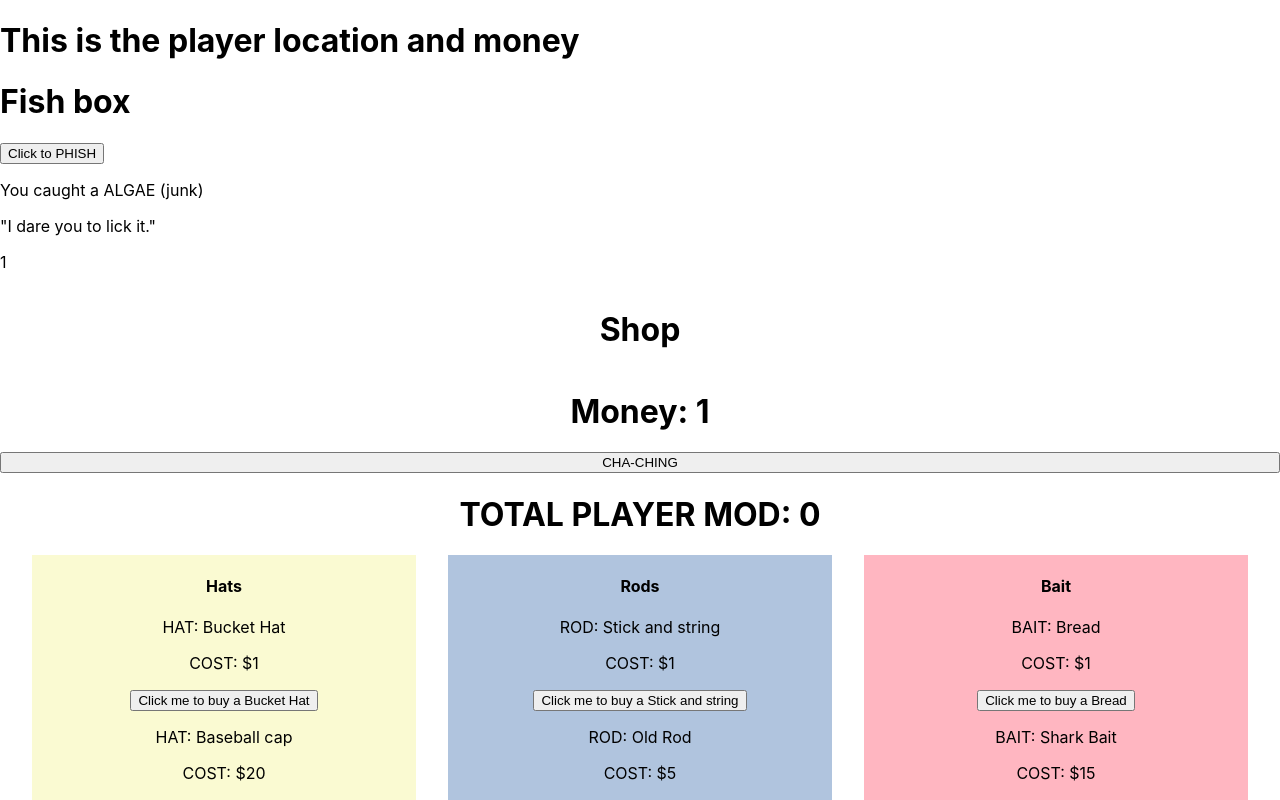
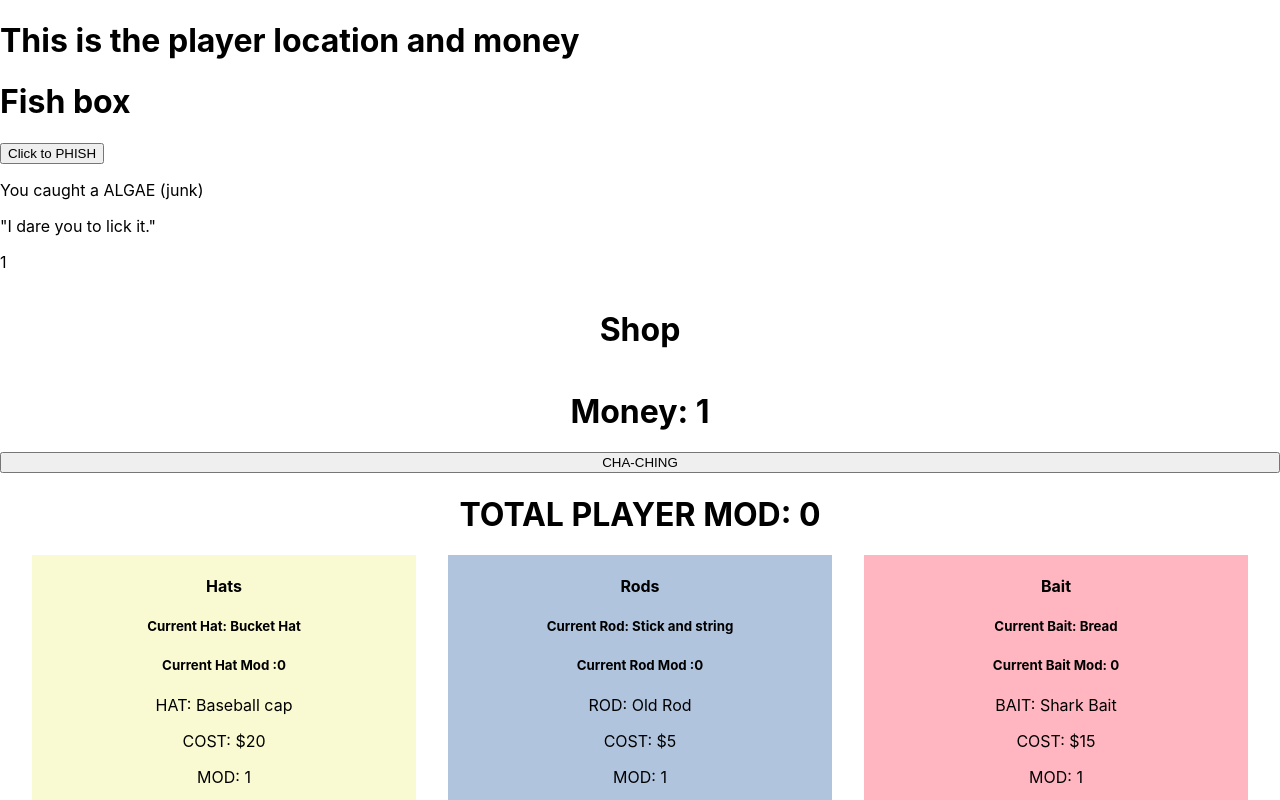
Before and after one commit to chilly-biscuits/phishing-4-phun, a React (Create React App) app: page / in a window 1280 px wide. Both pictures are taken after typing "Sample" into the empty fields and a click on the button "Submit". Shown: the top 800 px of the page. Built offline with nearby package versions, Linux system fonts and the light colour scheme.

Commit message:
active items no longer show up in shop

```diff
--- a/src/App.js
+++ b/src/App.js
@@ -32,7 +32,7 @@ const App = () => {
         <>
           <PlayerContainer />
           <CurrentFishBox dispatch={dispatch} store={store}/>
-          <UpgradeStore store={store} dispatch={dispatch} />/>
+          <UpgradeStore store={store} dispatch={dispatch} />
           <PlayerInventory />
         </>:
         <FirstLoad store={store} dispatch={dispatch} setHasName={setHasName}/>
--- a/src/components/UpgradeStore.js
+++ b/src/components/UpgradeStore.js
@@ -29,6 +29,56 @@ const UpgradeStore = ({store, dispatch}) => {
         [hatId, rodId, baitId, dispatch]
     )
 
+    const shopRenderHats = (hat, index) => {
+        if (hat.id !== parseInt(hatId)) {
+            return (
+                <div key={index}>
+                    <p>HAT: {hat.name}</p>
+                    <p>COST: ${hat.cost}</p>
+                    <p>MOD: {hat.modifier}</p>
+                    <button onClick={(event) => {
+                        handleHat(event, dispatch);
+                        handleCost(event, hats, dispatch);
+                    }}
+                        value={hat.id} disabled={correctFinances(hats, hat.id, store)}>Click me to buy a {hat.name}</button>
+                </div>
+            )
+        }
+    }
+
+    const shopRenderRods = (rod, index) => {
+        if (rod.id !== parseInt(rodId)) {
+            return (
+                <div key={index}>
+                    <p>ROD: {rod.name}</p>
+                    <p>COST: ${rod.cost}</p>
+                    <p>MOD: {rod.modifier}</p>
+                    <button onClick={(event) => {
+                        handleRod(event, dispatch);
+                        handleCost(event, rods, dispatch);
+                    }}
+                        value={rod.id} disabled={correctFinances(rods, rod.id, store)}>Click me to buy a {rod.name}</button>
+                </div>
+            )
+        }
+    }
+
+    const shopRenderBaits = (bait, index) => {
+        if (bait.id !== parseInt(baitId)) {
+            return (
+                <div key={index}>
+                    <p>BAIT: {bait.name}</p>
+                    <p>COST: ${bait.cost}</p>
+                    <p>MOD: {bait.modifier}</p>
+                    <button onClick={(event) => {
+                        handleBait(event, dispatch);
+                        handleCost(event, baits, dispatch);
+                    }}
+                        value={bait.id} disabled={correctFinances(baits, bait.id, store)}>Click me to buy a {bait.name}</button>
+                </div>
+            )
+        }
+    }
 
     return(
         <div className="shop">
@@ -41,58 +91,31 @@ const UpgradeStore = ({store, dispatch}) => {
         <div className="shop-container">
             <div className="shop-hats">
                 <h4>Hats</h4>
+                <h5>Current Hat: {findName(hats, hatId)}</h5>
+                <h5>Current Hat Mod :{findMod(hats, hatId)}</h5>
                 {hats.map((hat, index) =>
-                    <div key={index}>
-                        <p>HAT: {hat.name}</p>
-                        <p>COST: ${hat.cost}</p>
-                        <button onClick={(event) => {
-                            handleHat(event, dispatch);
-                            handleCost(event, hats, dispatch);
-                        }}
-                            value={hat.id} disabled={correctFinances(hats, hat.id, store)}>Click me to buy a {hat.name}</button>
-                    </div>
+                    shopRenderHats(hat, index)
                 )}
-                <p>Current Hat: {findName(hats, hatId)}</p>
-                <p>Current Hat Mod :{findMod(hats, hatId)}</p>
             </div>
 
             <div className="shop-rods">
                 <h4>Rods</h4>
+                <h5>Current Rod: {findName(rods, rodId)}</h5>
+                <h5>Current Rod Mod :{findMod(rods, rodId)}</h5>
                 {rods.map((rod, index) =>
-                    <div key={index}>
-                        <p>ROD: {rod.name}</p>
-                        <p>COST: ${rod.cost}</p>
-                        <button onClick={(event) => {
-                            handleRod(event, dispatch);
-                            handleCost(event, rods, dispatch);
-                        }}
-                            value={rod.id} disabled={correctFinances(rods, rod.id, store)}>Click me to buy a {rod.name}</button>
-                    </div>
+                    shopRenderRods(rod, index)
                 )}
-                <p>Current Rod: {findName(rods, rodId)}</p>
-                <p>Current Rod Mod :{findMod(rods, rodId)}</p>
             </div>
 
             <div className="shop-bait">
                 <h4>Bait</h4>
+                <h5>Current Bait: {findName(baits, baitId)}</h5>
+                <h5>Current Bait Mod: {findMod(baits, baitId)}</h5>
                 {baits.map((bait, index) =>
-                    <div key={index}>
-                        <p>BAIT: {bait.name}</p>
-                        <p>COST: ${bait.cost}</p>
-                        <button onClick={(event) => {
-                            handleBait(event, dispatch);
-                            handleCost(event, baits, dispatch);
-                        }}
-                            value={bait.id} disabled={correctFinances(baits, bait.id, store)}>Click me to buy a {bait.name}</button>
-                    </div>
+                    shopRenderBaits(bait, index)
                 )}
-                <p>Current Bait: {findName(baits, baitId)}</p>
-                <p>Current Bait Mod: {findMod(baits, baitId)}</p>
             </div>
-
-
         </div>
-
         </div>
     )
 }
```
